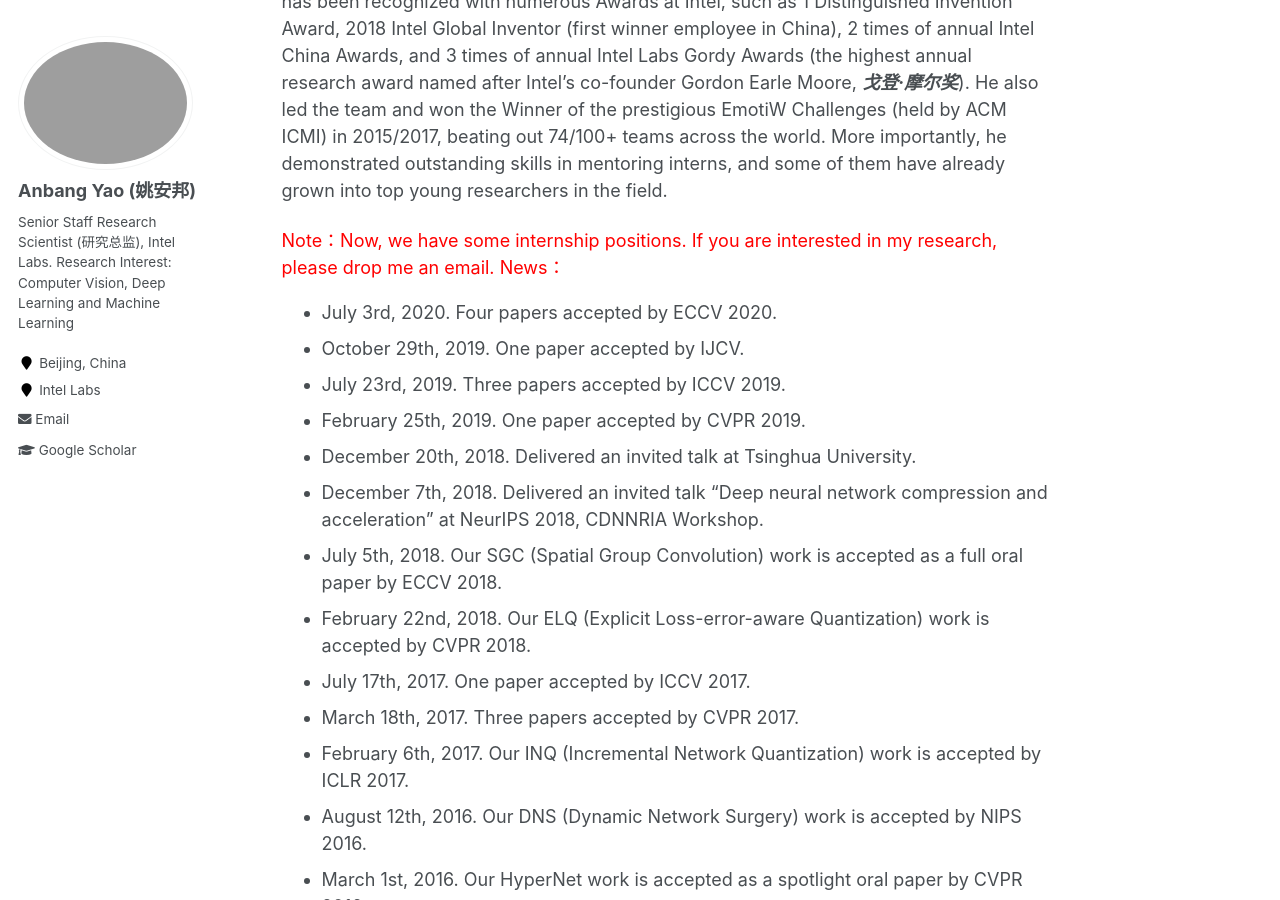
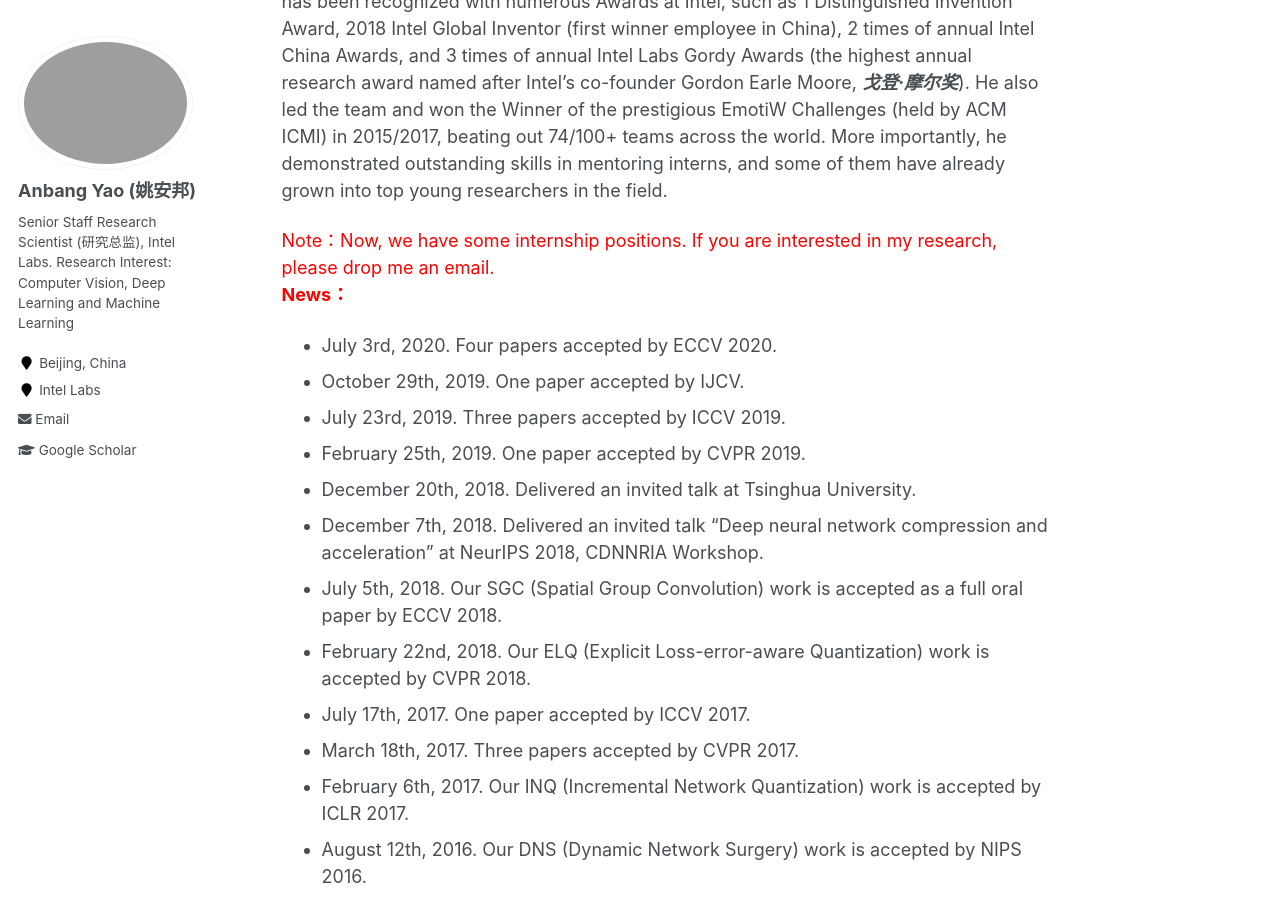
Before and after one commit to YaoAnbang/YaoAnbang.github.io, a Jekyll site: the page built from _pages/about.md, in a window 1280 px wide and 900 px high, scrolled down 363 px. Built offline with Jekyll 4.4.1, drawn with Linux system fonts in a browser that asks for light colours.

Commit message:
Update about.md

```diff
--- a/_pages/about.md
+++ b/_pages/about.md
@@ -15,8 +15,7 @@ Anbang Yao got his Ph.D. degree from Tsinghua University in Jan. 2010. He is cur
 
 <font color="red">Note：Now, we have some internship positions. If you are interested in my research, please drop me an email. </font>
 
-
-<font color="red">News：</font>
+**<font color="red">News：</font>**
 + July 3rd, 2020. Four papers accepted by ECCV 2020.
 + October 29th, 2019. One paper accepted by IJCV.
 + July 23rd, 2019. Three papers accepted by ICCV 2019.
```
